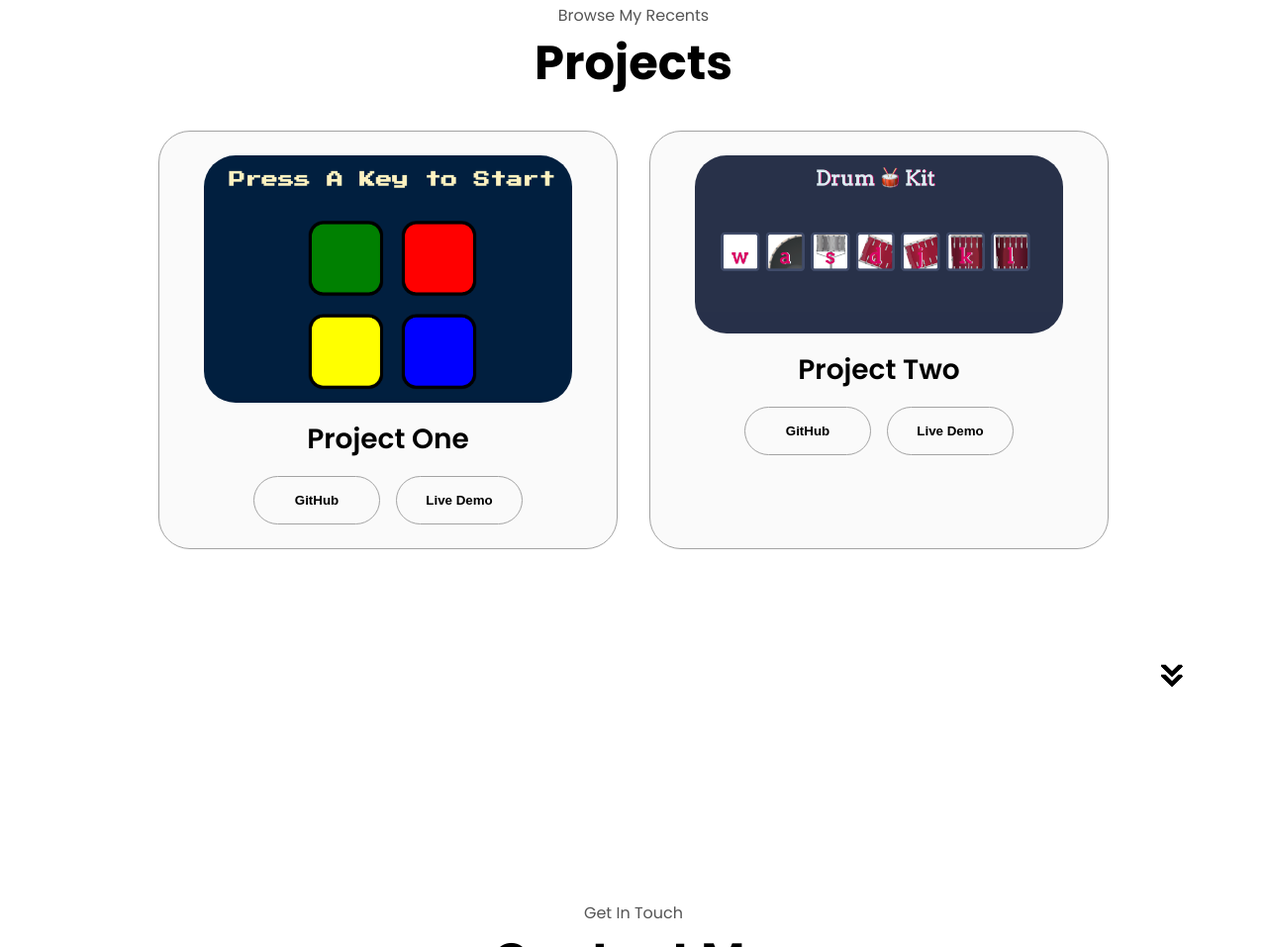
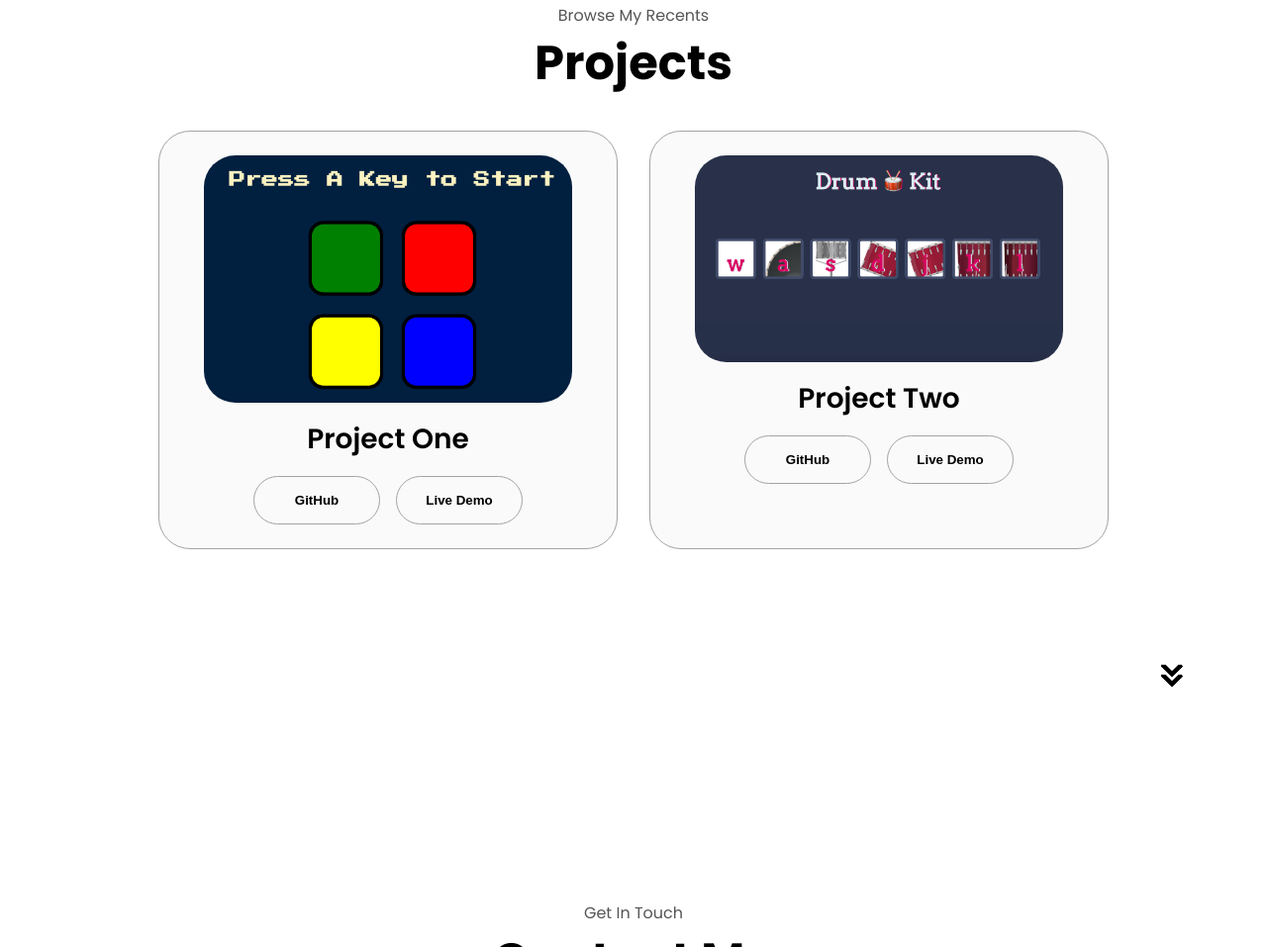
Before and after one commit to Jainam2301/portfolio, a plain HTML site: page index.html in a window 1280 px wide. Shown: the part 2461-3418 px from the top of the page at 99% size. Drawn offline with Linux system fonts and the light colour scheme.

Commit message:
index.html

```diff
--- a/index.html
+++ b/index.html
@@ -185,7 +185,7 @@
                 </div>
                 <div class="details-container color-container">
                     <div class="article-container">
-                        <img src="Drum.png" alt="Project 1" class="project-img">
+                        <img src="Drum-kit.jpg" alt="Project 1" class="project-img">
                     </div>
                     <h2 class="experience-sub-title project-title">Project Two</h2>
                     <div class="btn-container">
```
